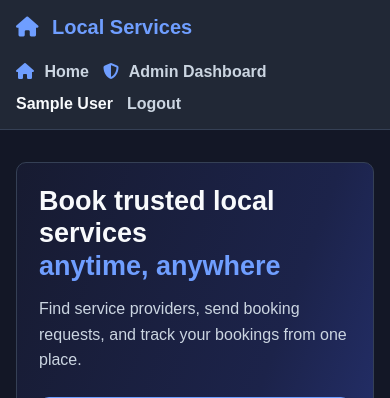
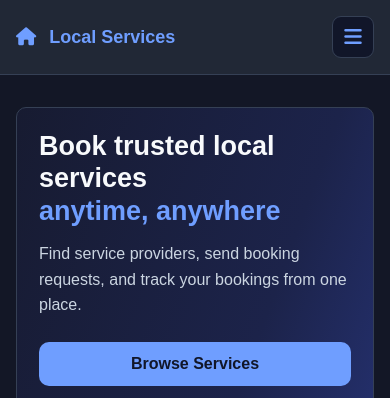
Before and after one commit to mostafa2742002/Local-Services-Booking-Platform, a Flask app: page / in a window 390 px wide. Shown: the top 398 px of the page. Run offline with Flask 3, Linux system fonts and the light colour scheme; the visitor is signed in with stand-in values (Sample User, id 1); some libraries are stand-ins or nearby versions.

Commit message:
Add responsive menu toggle functionality and styles

```diff
--- a/app/static/css/style.css
+++ b/app/static/css/style.css
@@ -74,6 +74,24 @@ a {
 .user-name {
     color: #f8fafc;
     font-weight: 700;
+}
+
+.menu-toggle {
+    display: none;
+    width: 42px;
+    height: 42px;
+    align-items: center;
+    justify-content: center;
+    background: #111629;
+    color: #6f9eff;
+    border: 1px solid #354055;
+    border-radius: 9px;
+    font-size: 20px;
+    cursor: pointer;
+}
+
+.menu-toggle:hover {
+    background: #2a3344;
 }
 
 /* Page */
@@ -160,15 +178,42 @@ a {
 
 /* Responsive */
 
-@media (max-width: 850px) {
+@media (max-width: 912px) {
     .navbar {
-        flex-direction: column;
-        align-items: flex-start;
+        flex-wrap: wrap;
+    }
+
+    .menu-toggle {
+        display: flex;
     }
 
     .nav-links {
+        display: none;
         width: 100%;
-        flex-wrap: wrap;
+        flex-direction: column;
+        align-items: stretch;
+        gap: 4px;
+        padding-top: 14px;
+        border-top: 1px solid #354055;
+    }
+
+    .nav-links.active {
+        display: flex;
+    }
+
+    .nav-links a,
+    .user-name {
+        width: 100%;
+        padding: 12px;
+        border-radius: 8px;
+    }
+
+    .nav-links a:hover {
+        background: #111629;
+    }
+
+    .user-name {
+        background: #293141;
     }
 }
 
@@ -179,7 +224,7 @@ a {
         padding-right: 16px;
     }
 
-    .nav-links {
-        gap: 14px;
+    .logo {
+        font-size: 18px;
     }
 }
--- /dev/null
+++ b/app/static/js/navbar.js
@@ -0,0 +1,19 @@
+const menuToggle = document.getElementById("menuToggle");
+const navLinks = document.getElementById("navLinks");
+const menuIcon = menuToggle.querySelector("i");
+
+menuToggle.addEventListener("click", function () {
+    navLinks.classList.toggle("active");
+
+    const menuIsOpen = navLinks.classList.contains("active");
+
+    menuToggle.setAttribute("aria-expanded", menuIsOpen);
+
+    if (menuIsOpen) {
+        menuIcon.classList.remove("fa-bars");
+        menuIcon.classList.add("fa-xmark");
+    } else {
+        menuIcon.classList.remove("fa-xmark");
+        menuIcon.classList.add("fa-bars");
+    }
+});
--- a/app/templates/base.html
+++ b/app/templates/base.html
@@ -18,6 +18,8 @@
         src="https://kit.fontawesome.com/8bac51296e.js"
         crossorigin="anonymous"
     ></script>
+
+    <script src="{{ url_for('static', filename='js/navbar.js') }}" defer></script>
 </head>
 
 <body>
@@ -30,7 +32,16 @@
                 Local Services
             </a>
 
-            <div class="nav-links">
+            <button
+                type="button"
+                class="menu-toggle"
+                id="menuToggle"
+            >
+                <i class="fa fa-bars" aria-hidden="true"></i>
+
+            </button>
+
+            <div class="nav-links" id="navLinks">
 
                 <a href="{{ url_for('home') }}">
                     <i class="fa-solid fa-house"></i>
@@ -76,10 +87,12 @@
                     {% endif %}
 
                     <span class="user-name">
+                        <i class="fa-solid fa-user"></i>
                         {{ session.get("user_name") }}
                     </span>
 
                     <a href="{{ url_for('users.logout') }}">
+                        <i class="fa-solid fa-right-from-bracket"></i>
                         Logout
                     </a>
 
```
